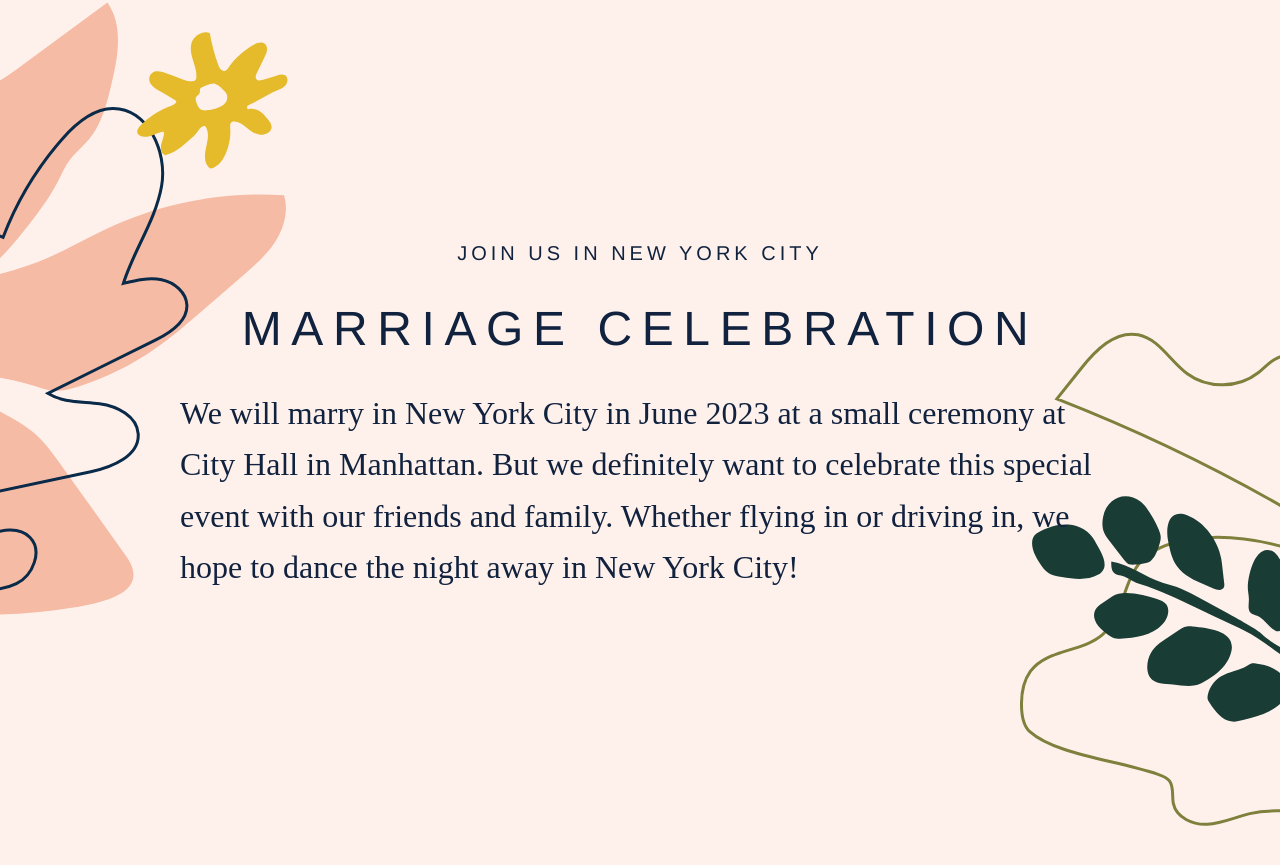
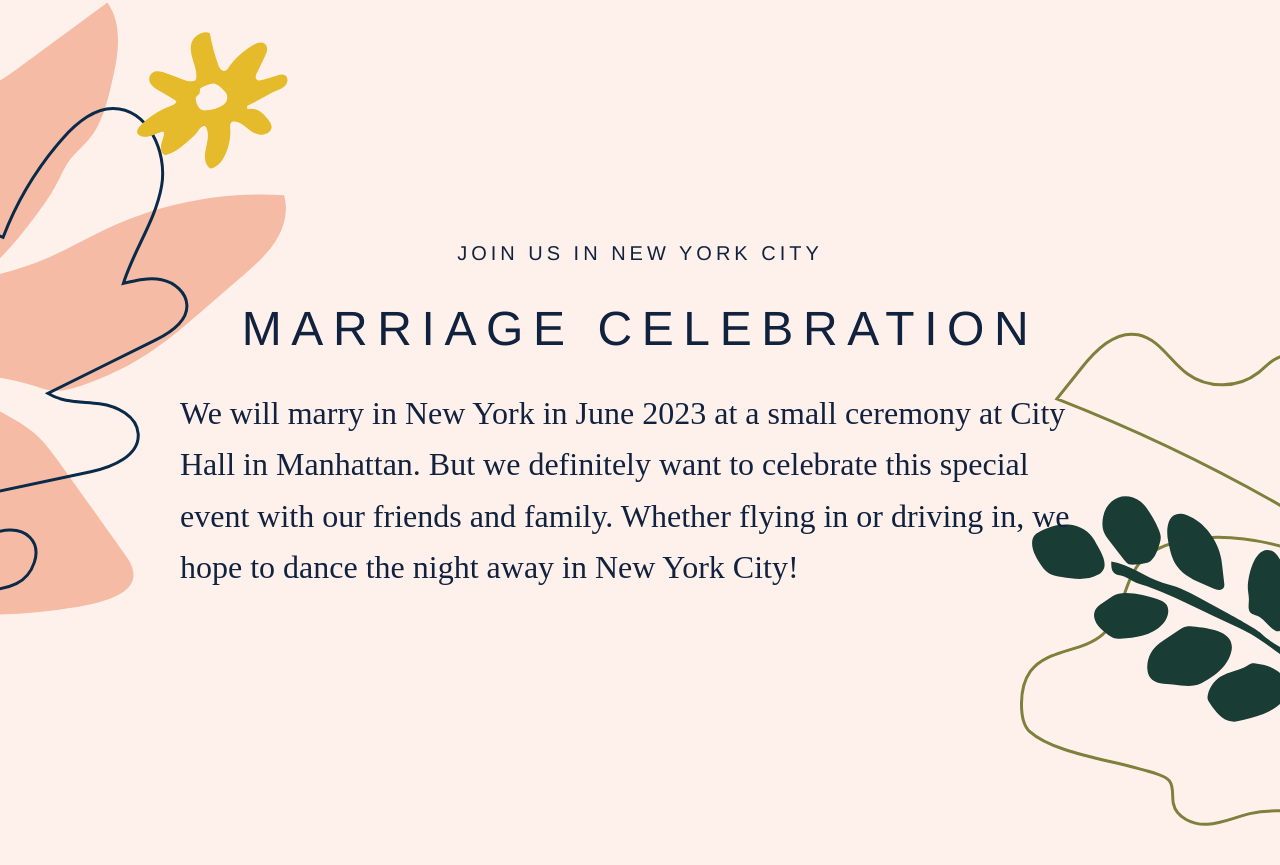
Before and after one commit to wassimserhan/wxh, a website built with webpack: page index.html in a window 1280 px wide. Shown: the part 2649-3514 px from the top of the page. Built offline with nearby package versions, Linux system fonts and the light colour scheme.

```diff
--- a/index.html
+++ b/index.html
@@ -421,7 +421,7 @@
               <h5 class="text-center">Join Us in New York City</h5>
               <h2 class="text-center">Marriage Celebration</h2>
               <p class="large">
-                We will marry in New York City in June 2023 at a small ceremony at City Hall in Manhattan. But we
+                We will marry in New York in June 2023 at a small ceremony at City Hall in Manhattan. But we
                 definitely
                 want
                 to celebrate this special event with our friends and family. Whether flying in or driving in, we
```
